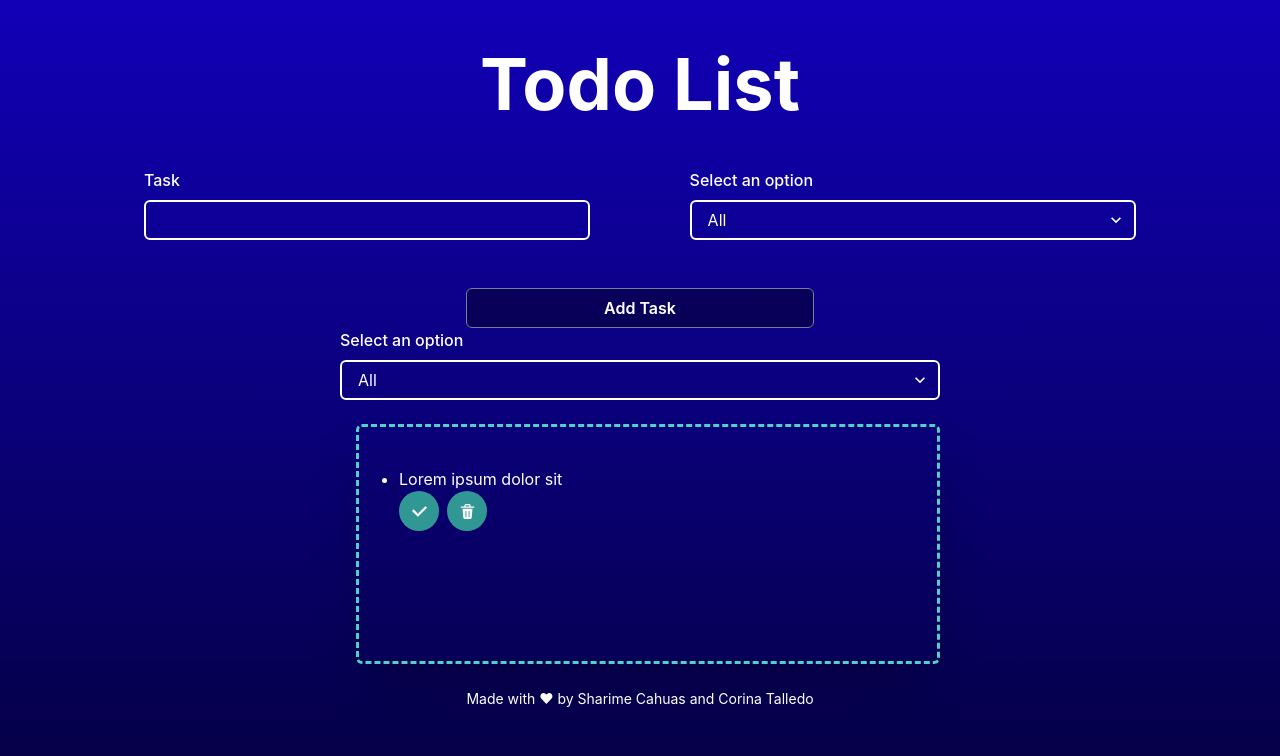
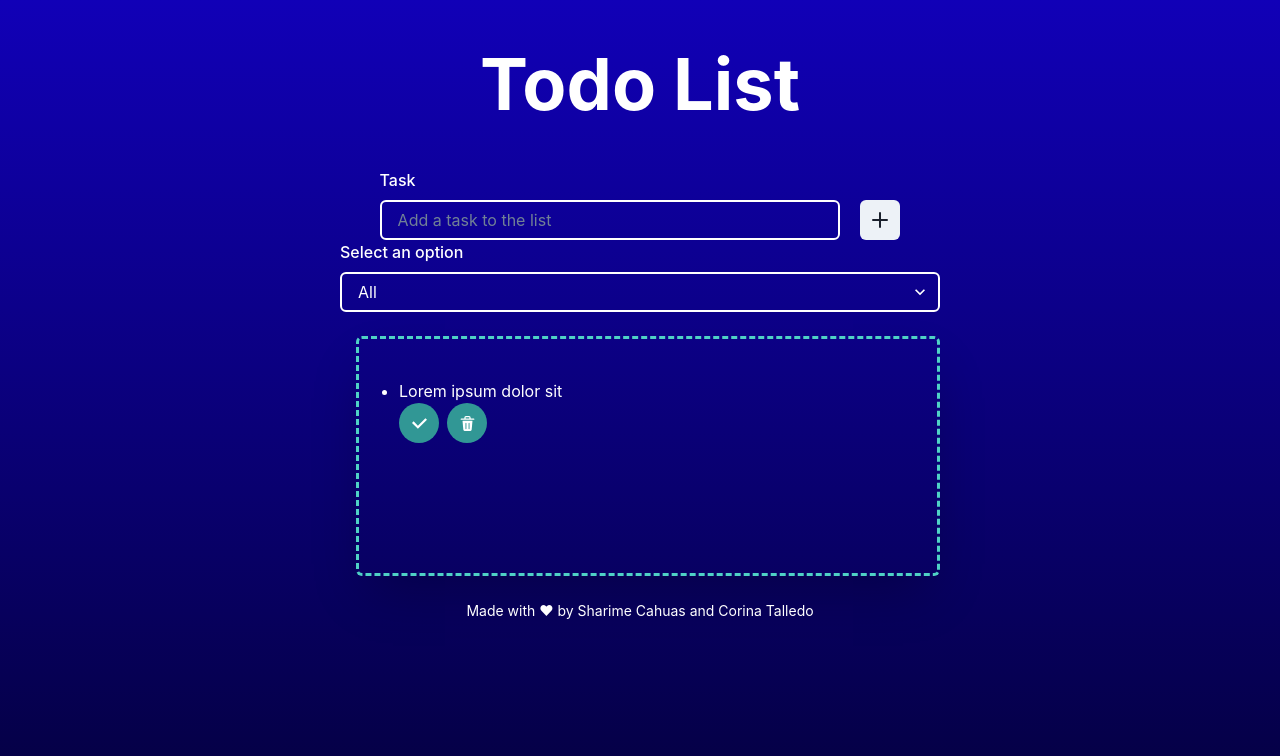
Before and after one commit to catasha27/TODO-LIST-APP, a React (Vite) app: page / in a window 1280 px wide. Shown: the top 756 px of the page. Built offline with nearby package versions, Linux system fonts and the light colour scheme.

Commit message:
Fix layout of form component

```diff
--- a/src/components/Form.jsx
+++ b/src/components/Form.jsx
@@ -1,38 +1,18 @@
-// import { Box } from '@chakra-ui/react'
-import { FormControl, FormLabel, FormHelperText } from "@chakra-ui/react";
-import { Input } from "@chakra-ui/react";
-import { Select } from "@chakra-ui/react";
-import { Button } from "@chakra-ui/react";
-import { Flex, Spacer } from "@chakra-ui/react";
-import { Container } from '@chakra-ui/react'
+import { FormControl, FormLabel, Input, Flex, IconButton } from "@chakra-ui/react";
+import { AddIcon } from '@chakra-ui/icons'
+
 
 export default function () {
     return (
-        <FormControl>
-            <Container minW='80%' align="center" justify="center">
-                <Flex minH='15vh'>
-                    <Flex direction='column' width='45%'>
+        <FormControl w='80%' mx="auto">
+            <Flex alignItems='end' justifyContent="center">
+                    <Flex direction='column' width='45%' mr="5">
                         <FormLabel>Task</FormLabel>
-                        <Input type="text" border='2px' maxLength="50" />
-                        {/* <FormHelperText>Add a task to the list</FormHelperText> */}
+                        <Input type="text" border='2px' maxLength="50" placeholder="Add a task to the list" />
                     </Flex>
 
-                    <Spacer />
-
-                    <Flex direction='column' width='45%'>
-                        <FormLabel>Select an option</FormLabel>
-                        <Select border='2px'>
-                            <option value="all">All</option>
-                            <option value="complete">Complete</option>
-                            <option value="incomplete">Incomplete</option>
-                        </Select>
-                    </Flex>
-                </Flex>
-
-                <Button type='submit' colorScheme="blackAlpha" variant="solid" width='35%' border='1px' borderColor='gray.500'>
-                    Add Task
-                </Button>
-            </Container>
+                <IconButton  aria-label='Add task' type='submit' icon={<AddIcon />} />
+            </Flex>
         </FormControl>
     );
 }
```
